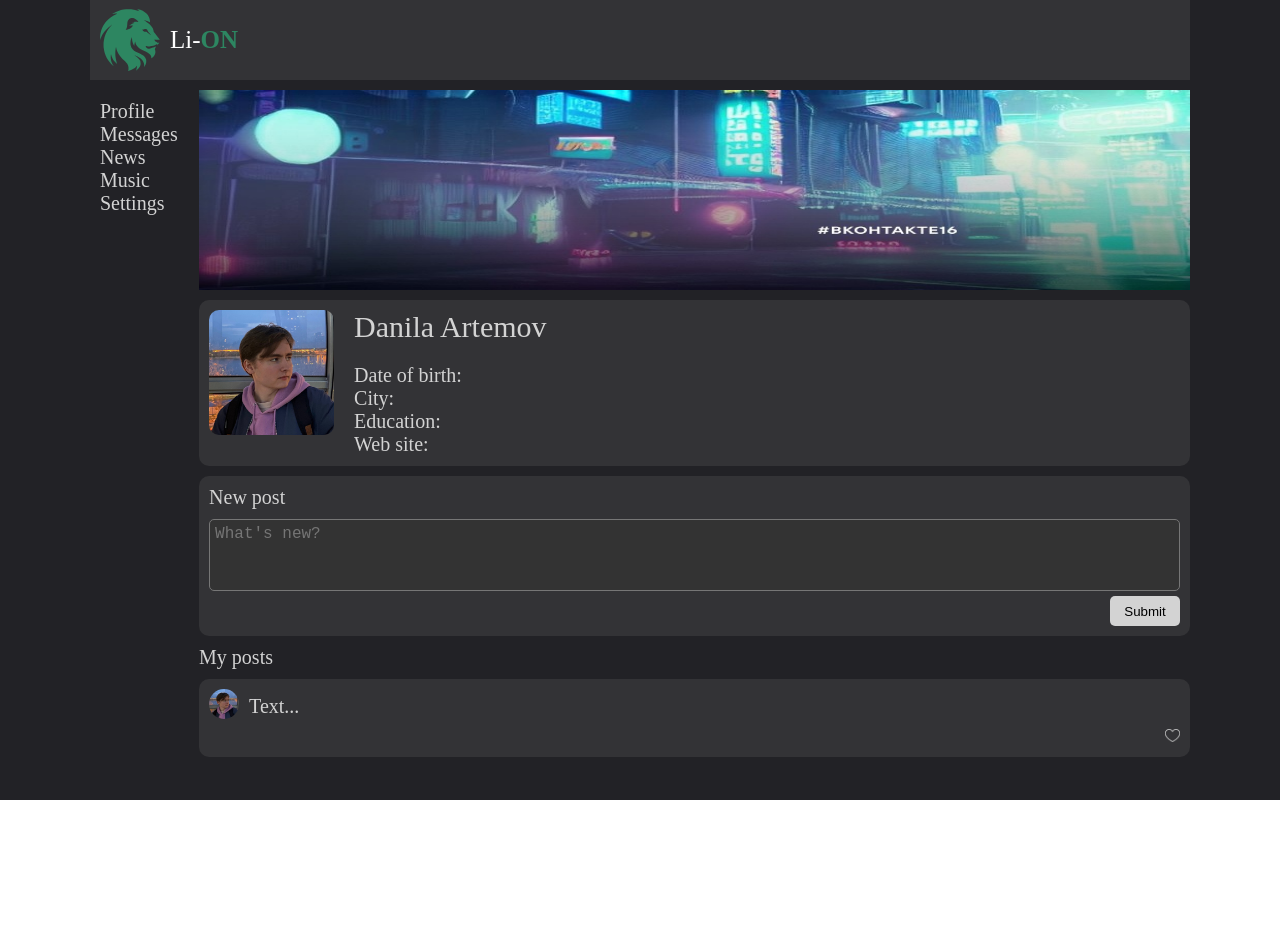
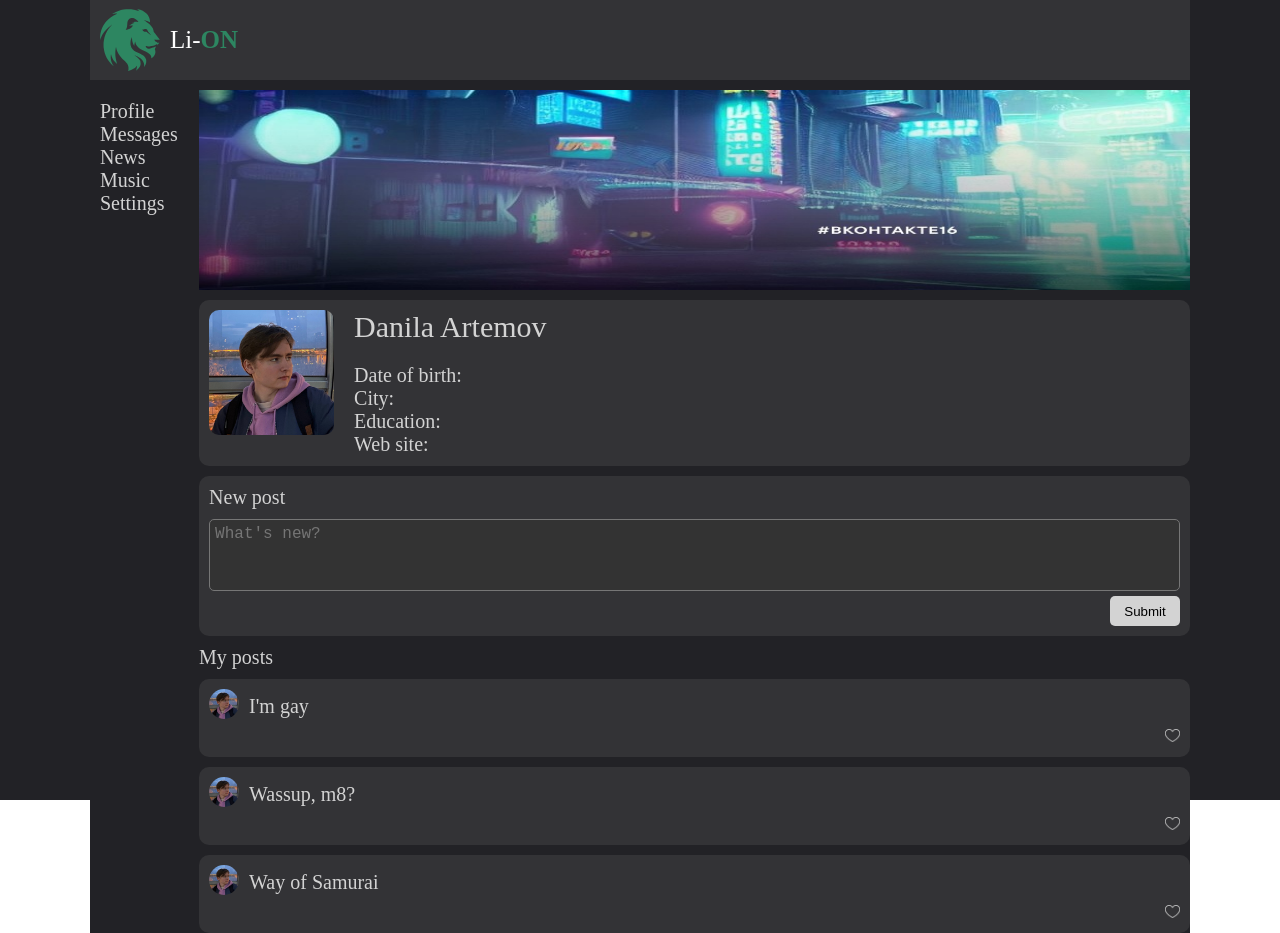
Before and after one commit to lonsdale007/first-app, a React (Create React App) app: page / in a window 1280 px wide. Before the commit the page ends 800 px from the top, so only its background shows below. Built offline with nearby package versions, Linux system fonts and the light colour scheme; a web font is replaced by a local one.

Commit message:
Вместо хардкоженного текста в посте теперь пропс

```diff
--- a/src/components/Profile/PostBlock/Posts/Post/Post.jsx
+++ b/src/components/Profile/PostBlock/Posts/Post/Post.jsx
@@ -1,6 +1,6 @@
 import p from './Post.module.css';
 
-function Post() {
+function Post(props) {
     return (
         <div className={p.post}>
             <div className={p.content}>
@@ -8,7 +8,7 @@ function Post() {
                     <img src={require('../../../../../img/avatar.jpg')} alt={''}/>
                 </div>
                 <div className={p.text}>
-                    Text...
+                    {props.text}
                 </div>
             </div>
             <div className={p.like}>
--- a/src/components/Profile/PostBlock/Posts/Posts.jsx
+++ b/src/components/Profile/PostBlock/Posts/Posts.jsx
@@ -5,7 +5,9 @@ function Posts() {
     return (
         <div className={ps.posts}>
             <div>My posts</div>
-            <Post/>
+            <Post text={'I\'m gay'}/>
+            <Post text={'Wassup, m8?'}/>
+            <Post text={'Way of Samurai'}/>
         </div>
     )
 }
```
